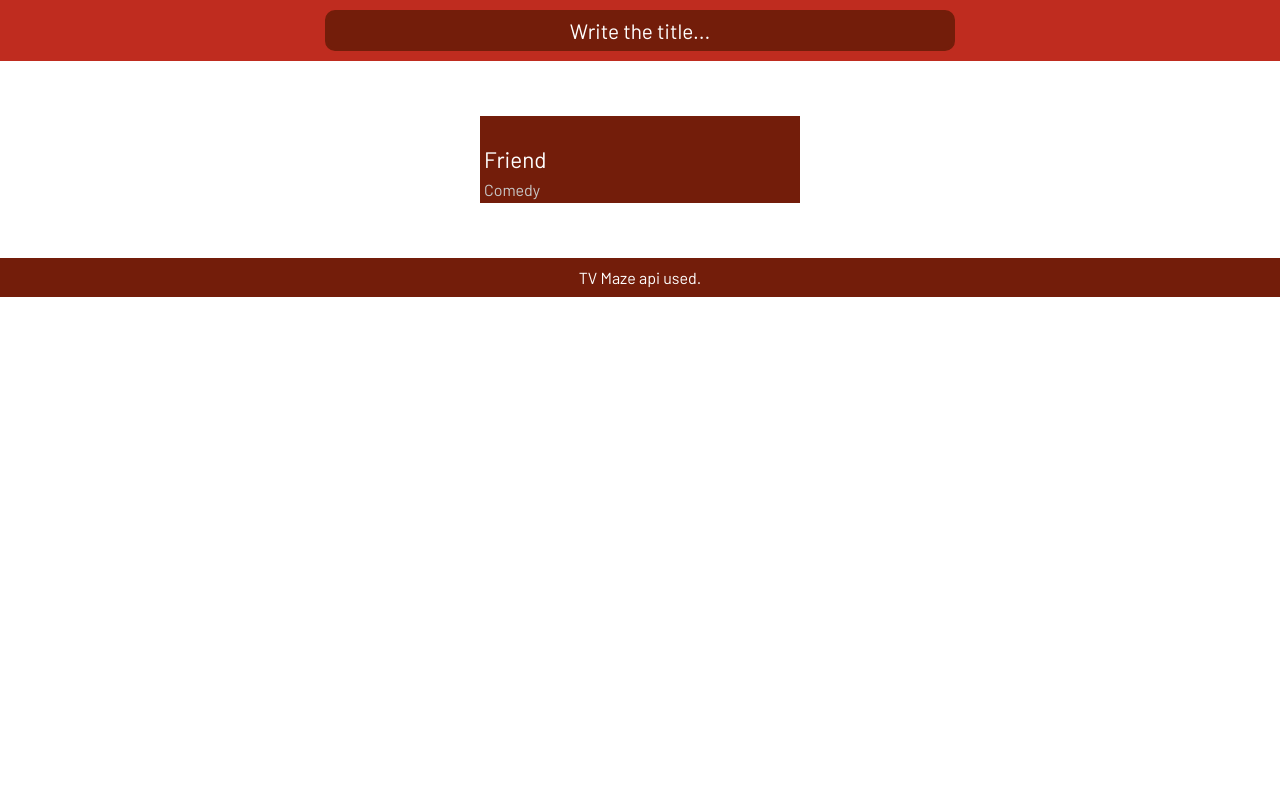
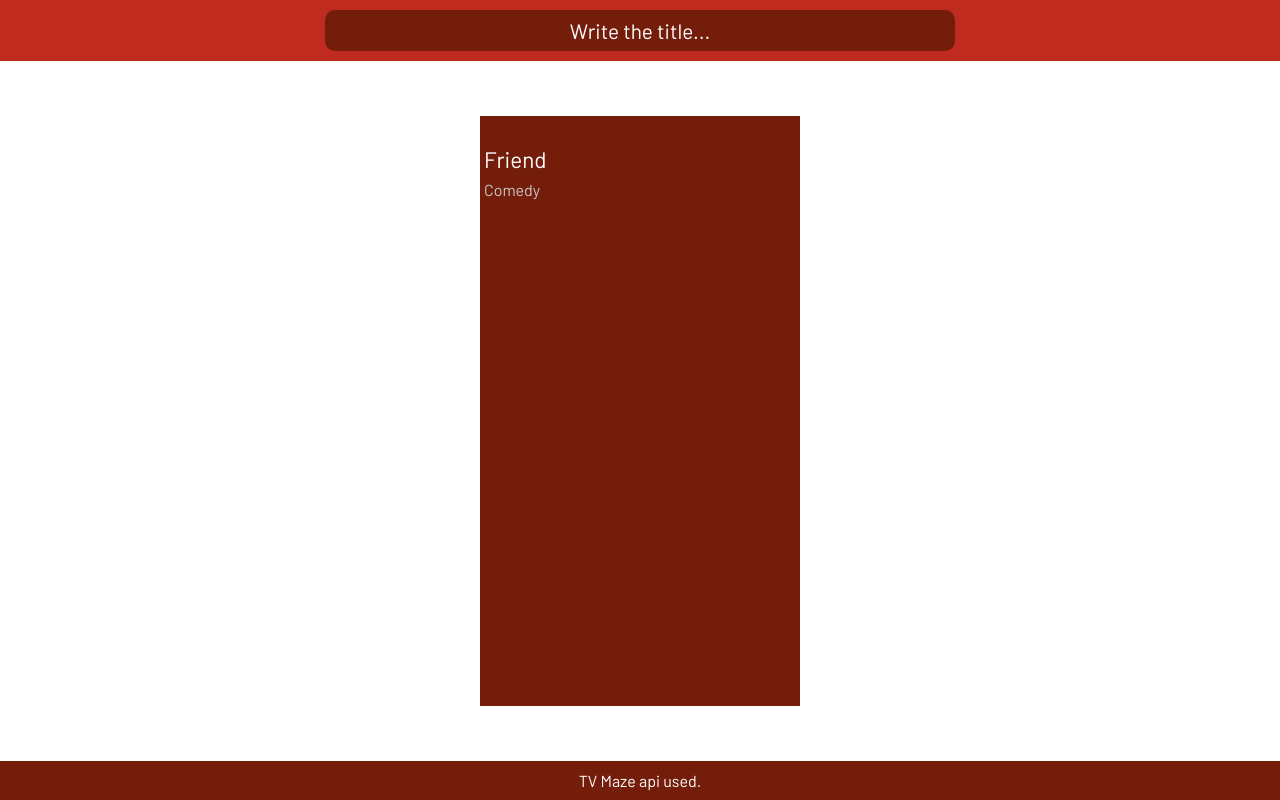
Before and after one commit to ArkadiuszKrzymienski/tvshow-search-info, a plain HTML site: page index.html in a window 1280 px wide. Drawn offline with Linux system fonts and the light colour scheme; no server answers.

Commit message:
finish show

```diff
--- a/script.js
+++ b/script.js
@@ -8,10 +8,8 @@ let showsApp = {
     showsDataSection: null,
     init: function() {
         this.searchInput = document.getElementById('search-input');
-        this.searchInput.addEventListener('keyup', (e) => {
-            if(e.keyCode == 13){
+        this.searchInput.addEventListener('keyup', () => {
                 this.loadData(this.searchInput.value)
-            }
         } )
         this.showsDataSection = document.querySelector('.series-section');
         this.loadData('friends')
--- a/style.scss
+++ b/style.scss
@@ -9,6 +9,12 @@ $ff: 'Barlow', sans-serif;
     margin:0;
     padding: 0;
     box-sizing: border-box;
+}
+
+main{
+    min-height: 100vh;
+    display: flex;
+    flex-direction: column;
 }
 
 body{
@@ -44,6 +50,7 @@ body{
 
 .series-section{
     display: flex;
+    flex-grow: 1;
     flex-wrap: wrap;
     justify-content: center;
     padding: 50px 0;
```
Also changed, not shown: dom start.html (deleted), package-lock.json (added), style.css, 2 other files.
